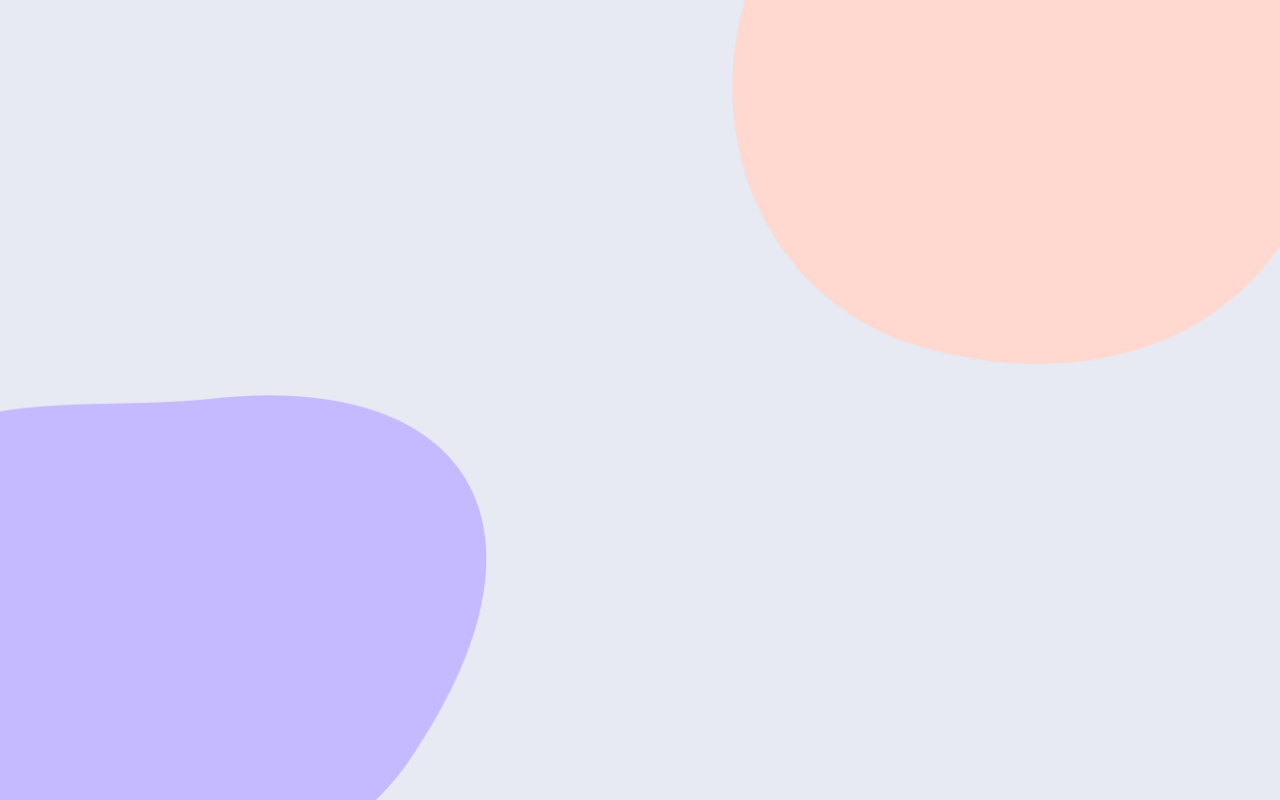
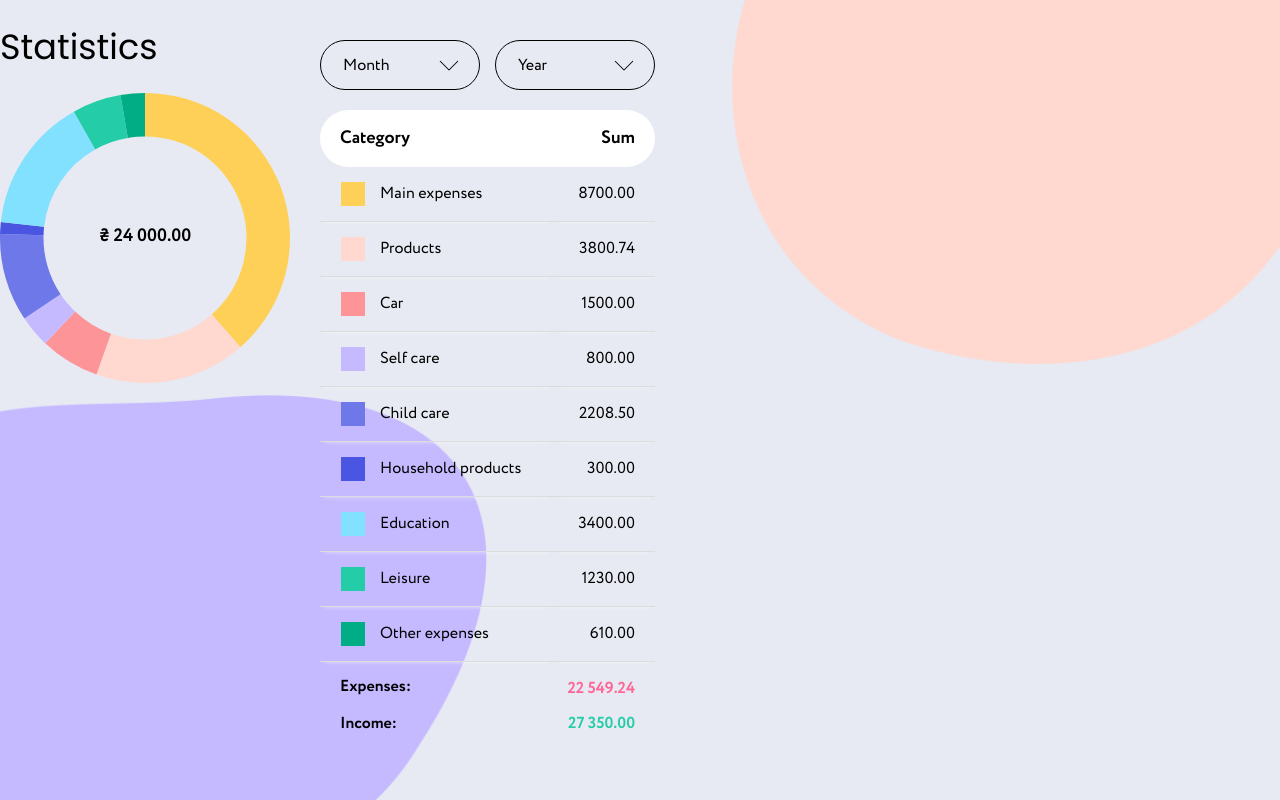
Before and after one commit to Yura-Voloshyn/wallet-front-end, a React (Create React App) app: page /wallet/diagram in a window 1280 px wide. Built offline with nearby package versions, Linux system fonts and the light colour scheme; the HTML template or start-up script is replaced by a standard one; a web font is replaced by a local one.

Commit message:
commit for merge

```diff
--- a/src/components/app/App.jsx
+++ b/src/components/app/App.jsx
@@ -3,7 +3,7 @@
 // import { useSelector } from 'react-redux';
 
 import { AppWrapper } from './App.styled';
-// import { StatisticsPage } from 'pages/StatisticsPage/StatisticsPage';
+import { StatisticsPage } from 'pages/StatisticsPage/StatisticsPage';
 
 // import Currency from 'components/Currency/Currency';
 
@@ -35,7 +35,7 @@ const App = () => {
         {/* <Currency /> */}
 
         {/* <Home /> */}
-        {/* <StatisticsPage /> */}
+        <StatisticsPage />
 
         {/* <Suspense fallback={null}>
 
--- a/src/redux/store.js
+++ b/src/redux/store.js
@@ -12,7 +12,7 @@ import {
 import storage from 'redux-persist/lib/storage';
 
 import authReducer from './auth/authSlice';
-import transactionsSlice from './transaction/transactionSlice'
+// import transactionsSlice from './transaction/transactionSlice'
 const persistConfig = {
   key: 'token',
   storage,
@@ -20,11 +20,11 @@ const persistConfig = {
 };
 
 const persistedReducer = persistReducer(persistConfig, authReducer);
-const transactionReducer = persistReducer(persistConfig, transactionsSlice);
+// const transactionReducer = persistReducer(persistConfig, transactionsSlice);
 export const store = configureStore({
   reducer: {
     auth: persistedReducer,
-    transactions: transactionReducer,
+    // transactions: transactionReducer,
   },
   middleware: getDefaultMiddleware =>
     getDefaultMiddleware({
```
Also changed, not shown: src/pages/StatisticsPage/StatisticsPage.jsx (+0 -27 lines), 1 other file (tests, documents, lock files or other folders).
